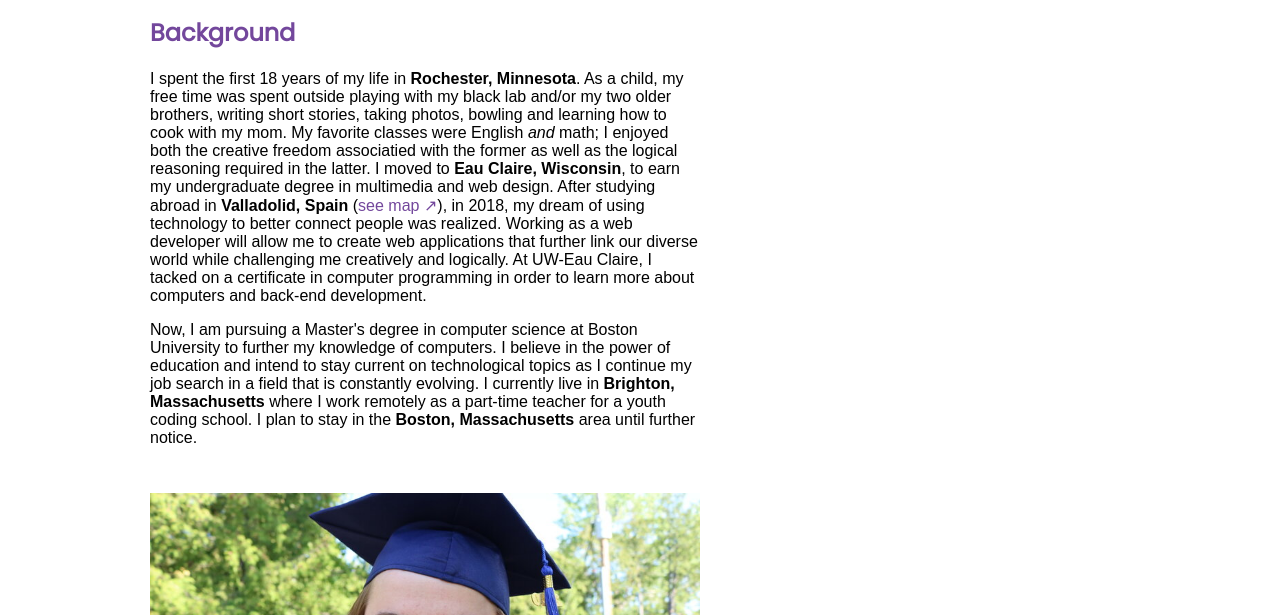
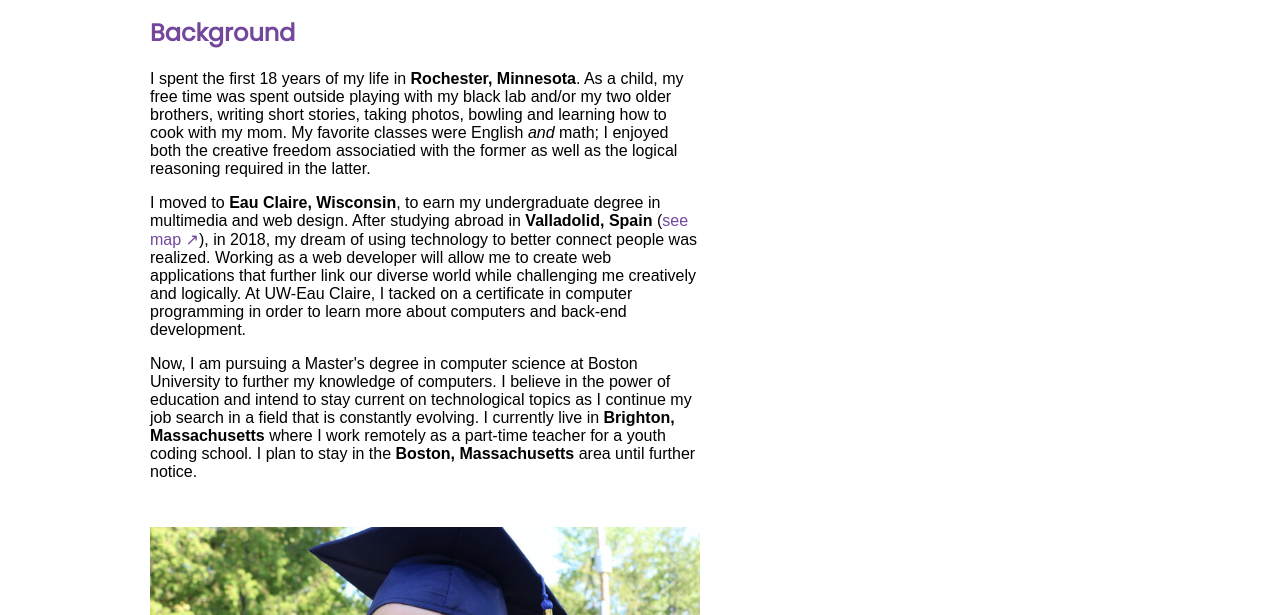
Before and after one commit to farleysm8909/farleysm8909.github.io, a plain HTML site: page about.html in a window 1280 px wide. Shown: the part 185-800 px from the top of the page. Drawn offline with Linux system fonts and the light colour scheme; a web font is replaced by a local one.

Commit message:
Update about.html

```diff
--- a/about.html
+++ b/about.html
@@ -33,7 +33,8 @@
       <section class="twoColLayout">
         <section class="twoColItem">
           <h2>Background</h2>
-          <p>I spent the first 18 years of my life in <b>Rochester, Minnesota</b>. As a child, my free time was spent outside playing with my black lab and/or my two older brothers, writing short stories, taking photos, bowling and learning how to cook with my mom. My favorite classes were English <i>and</i> math; I enjoyed both the creative freedom associatied with the former as well as the logical reasoning required in the latter. I moved to <b>Eau Claire, Wisconsin</b>, to earn my undergraduate degree in multimedia and web design. After studying abroad in <b>Valladolid, Spain</b> <span class="printRemove">(<a href="https://www.google.com/maps/place/Valladolid,+Spain/@41.7031684,-4.948896,11z/data=!3m1!4b1!4m5!3m4!1s0xd47728c08c66e93:0xb3ff92d41ca26bef!8m2!3d41.652251!4d-4.7245321" target="_blank" class="link">see map &#8599;</a>),</span> in 2018, my dream of using technology to better connect people was realized. Working as a web developer will allow me to create web applications that further link our diverse world while challenging me creatively and logically. At UW-Eau Claire, I tacked on a certificate in computer programming in order to learn more about computers and back-end development.</p>
+          <p>I spent the first 18 years of my life in <b>Rochester, Minnesota</b>. As a child, my free time was spent outside playing with my black lab and/or my two older brothers, writing short stories, taking photos, bowling and learning how to cook with my mom. My favorite classes were English <i>and</i> math; I enjoyed both the creative freedom associatied with the former as well as the logical reasoning required in the latter.</p>
+          <p>I moved to <b>Eau Claire, Wisconsin</b>, to earn my undergraduate degree in multimedia and web design. After studying abroad in <b>Valladolid, Spain</b> <span class="printRemove">(<a href="https://www.google.com/maps/place/Valladolid,+Spain/@41.7031684,-4.948896,11z/data=!3m1!4b1!4m5!3m4!1s0xd47728c08c66e93:0xb3ff92d41ca26bef!8m2!3d41.652251!4d-4.7245321" target="_blank" class="link">see map &#8599;</a>),</span> in 2018, my dream of using technology to better connect people was realized. Working as a web developer will allow me to create web applications that further link our diverse world while challenging me creatively and logically. At UW-Eau Claire, I tacked on a certificate in computer programming in order to learn more about computers and back-end development.</p>
           <p>Now, I am pursuing a Master's degree in computer science at Boston University to further my knowledge of computers. I believe in the power of education and intend to stay current on technological topics as I continue my job search in a field that is constantly evolving. I currently live in <b>Brighton, Massachusetts</b> where I work remotely as a part-time teacher for a youth coding school. I plan to stay in the <b>Boston, Massachusetts</b> area until further notice.</p>
         </section>
         <figure class="twoColItem">
```
